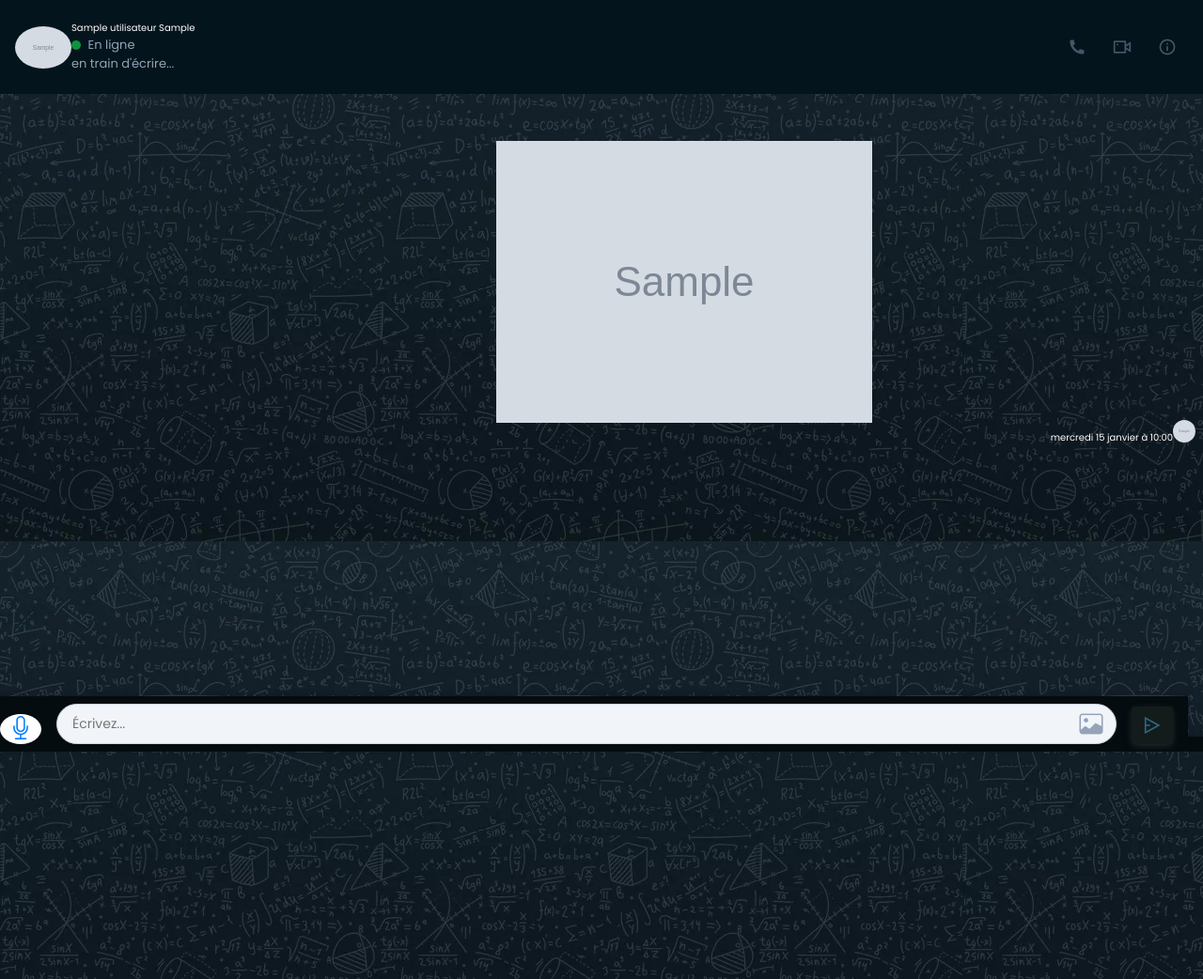
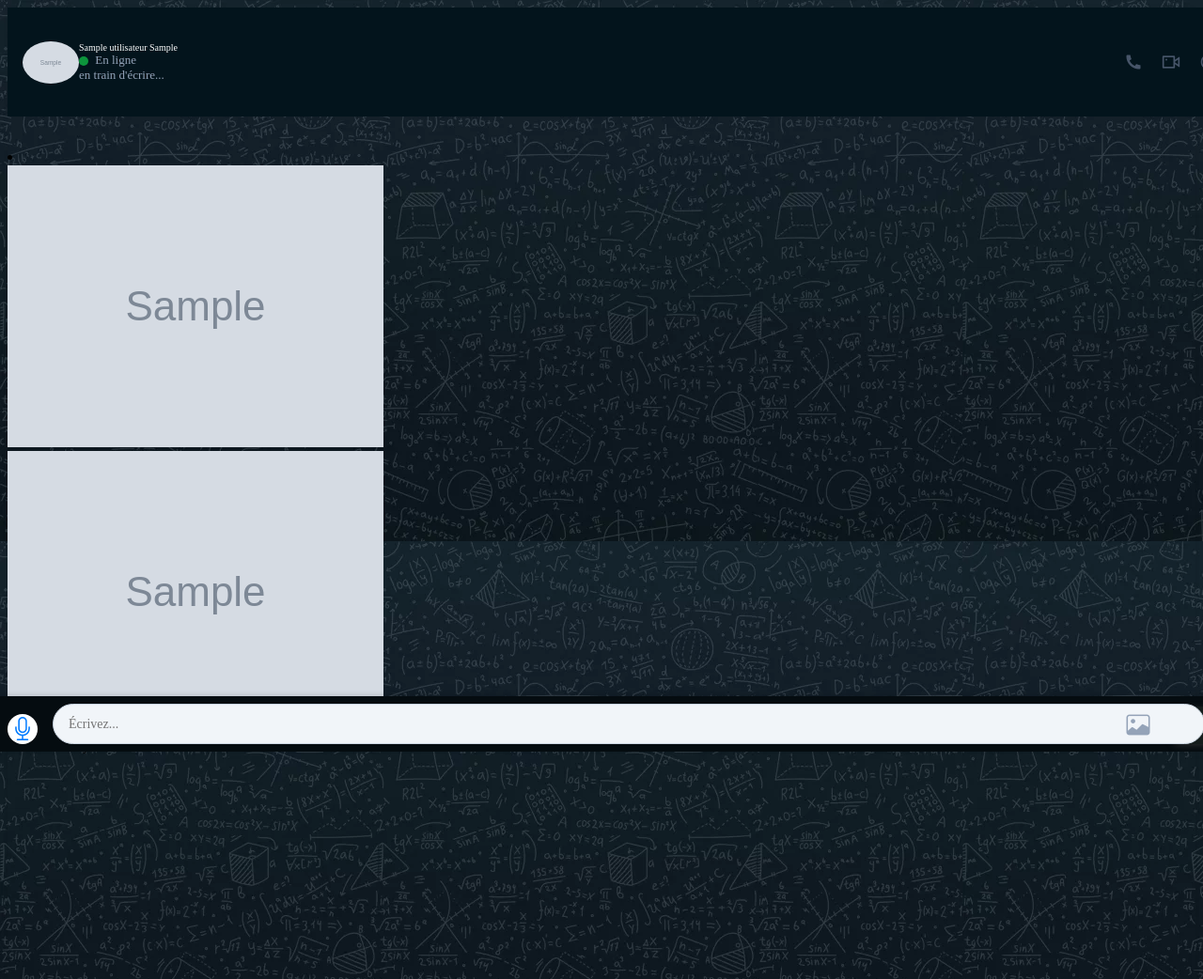
Before and after one commit to Alidouwarma09/Django_Chat_project, a Django app: page /Utilisateur/detail_utilisateur/1/ in a window 1280 px wide. Shown: the top 1042 px of the page at 94% size. Run offline with Django 5.2, Linux system fonts and the light colour scheme; a user stored in the database is signed in; tables that the repository leaves empty hold one stand-in row (values such as "Sample post"); grey boxes marked "Sample" are stand-in pictures; some libraries are stand-ins or nearby versions.

Commit message:
commit 44

```diff
--- a/Utilisateur/static/accueil_utilisateur/css/styles.css
+++ b/Utilisateur/static/accueil_utilisateur/css/styles.css
@@ -56,6 +56,7 @@ body {
 }
 .content-message-name {
     font-size: 14px;
+    color: white;
     font-weight: bold; /* Texte en gras */
     display: block; /* Rend le texte sur une ligne distincte */
     margin-bottom: 4px; /* Espacement en dessous */
@@ -65,7 +66,7 @@ body {
     overflow: hidden;
     white-space: nowrap;
     font-size: 12px; /* Taille de la police plus petite */
-    color: #555; /* Couleur de texte plus claire */
+    color: #8a8787; /* Couleur de texte plus claire */
 }
 .content-message-more {
     text-align: right;
@@ -767,7 +768,7 @@ button {
     display: flex;
     justify-content: space-between;
     position: sticky;
-    bottom: 0; /* Positionne le formulaire au bas */
+    bottom: 0; /* Positionne le formulaire au bsdsdsdas */
     padding: 10px; /* Espacement interne */
     background-color: #f9f9f9; /* Fond clair */
     border-top: 1px solid #cccccc;
--- a/Utilisateur/templates/connexion_utilisateur.html
+++ b/Utilisateur/templates/connexion_utilisateur.html
@@ -13,7 +13,7 @@
 <div class="login-card-container">
     <div class="login-card">
         <div class="login-card-logo">
-            <img src="{% static 'chater_logo.png' %}" alt="chater_logo" style="width: 150px">
+            <img src="{% static 'chater_logo.png' %}" alt="chater_logo" style="width:150px">
         </div>
         <div class="login-card-header">
             <h1>Connexion</h1>
--- a/Utilisateur/templates/detail_utilisateur.html
+++ b/Utilisateur/templates/detail_utilisateur.html
@@ -6,7 +6,6 @@
     <meta name="viewport" content="width=device-width, initial-scale=1.0">
     <link href="https://cdn.jsdelivr.net/npm/remixicon@3.2.0/fonts/remixicon.css" rel="stylesheet">
     <link rel="stylesheet" href="{% static 'accueil_utilisateur/css/tailwindcss-colors.css' %}">
-    <link rel="stylesheet" href="{% static 'accueil_utilisateur/css/publier_video.css' %}">
     <link rel="stylesheet" href="https://cdn.jsdelivr.net/npm/bootstrap-icons@1.11.3/font/bootstrap-icons.min.css">
     <script src="https://code.jquery.com/jquery-3.6.0.min.js"></script>
     <link rel="stylesheet" href="https://cdnjs.cloudflare.com/ajax/libs/cropperjs/1.5.13/cropper.min.css">
@@ -27,7 +26,7 @@
         background-color: #050c10;
         align-items: flex-end;
         bottom: 0;
-        width: 100%; /* Assure que le formulaire s'étend sur toute la largeur de la fenêtre */
+        width: 100%; /* Assure que lssdse formulaire s'étend sur toute la largeur de la fenêtre */
         z-index: 1000;
         box-shadow: 0 -2px 5px rgba(0, 0, 0, 0.1); /* Ajoute une ombre au formulaire pour le démarquer */
     }
@@ -96,10 +95,6 @@
         display: flex;
         align-items: center;
     }
-    .conversation-user-name {
-        font-weight: 500;
-        font-size: 17px;
-    }
     .conversation-user-status {
         color: var(--slate-400);
         font-size: 13px;
@@ -140,123 +135,6 @@
     }
     .conversation-buttons > :active {
         background-color: var(--slate-200);
-    }
-    .conversation-wrapper {
-        list-style-type: none;
-        margin-bottom: 200px;
-        margin-top: 100px;
-    }
-    .conversation-item {
-        display: flex;
-        align-items: flex-end;
-        flex-direction: row-reverse;
-        margin-bottom: 16px;
-    }
-    .conversation-item.recoi {
-        flex-direction: row;
-    }
-    .conversation-item-side {
-        margin-right: 8px;
-    }
-    .conversation-item.recoi .conversation-item-side {
-        margin-left: 8px;
-    }
-    .conversation-item-image {
-        width: 24px;
-        height: 24px;
-        border-radius: 50%;
-        object-fit: cover;
-        display: block;
-    }
-    .conversation-item-content {
-        width: 100%;
-    }
-    .conversation-item-wrapper:not(:last-child) {
-        margin-bottom: 8px;
-    }
-    .conversation-item-box {
-        max-width: 720px;
-        position: relative;
-        margin-left: auto;
-    }
-    .conversation-item.recoi .conversation-item-box {
-        margin-left: unset;
-    }
-    .conversation-item-text {
-        padding: 12px 16px 8px;
-        background-color: #012e3d;
-        box-shadow: 0 2px 12px -2px rgba(0, 0, 0, .1);
-        font-size: 14px;
-        border-radius: 6px;
-        line-height: 1.5;
-        margin-left: 32px;
-        color: white;
-    }
-    .conversation-item.recoi .conversation-item-text {
-        margin-left: unset;
-        margin-right: 32px;
-    }
-    .conversation-item.recoi .conversation-item-text {
-        background-color: #fff;
-        box-shadow: 0 2px 12px -2px var(--emerald-500);
-        color: gray;
-    }
-    .conversation-item-time {
-        font-size: 10px;
-        color: white;
-        display: block;
-        text-align: right;
-        margin-top: 4px;
-        line-height: 1;
-    }
-    .conversation-item.recoi .conversation-item-time {
-        color: white;
-    }
-    .conversation-item-dropdown {
-        position: absolute;
-        top: 0;
-        left: 0;
-        opacity: 0;
-        visibility: hidden;
-        transition: all .15s ease-in-out;
-    }
-    .conversation-item.recoi .conversation-item-dropdown {
-        left: unset;
-        right: 0;
-    }
-    .conversation-item-wrapper:hover .conversation-item-dropdown {
-        opacity: 1;
-        visibility: visible;
-    }
-    .conversation-item-dropdown-toggle {
-        width: 24px;
-        height: 24px;
-        display: flex;
-        align-items: center;
-        justify-content: center;
-        border-radius: 4px;
-        background-color: var(--white);
-        outline: transparent;
-        border: 1px solid var(--slate-200);
-        cursor: pointer;
-        transition: all .15s ease-in-out;
-    }
-    .conversation-item-dropdown-toggle:hover {
-        background-color: var(--emerald-500);
-        color: var(--white);
-        box-shadow: 0 2px 12px -2px var(--emerald-500);
-    }
-    .conversation-item-dropdown-toggle:active {
-        background-color: var(--emerald-600);
-    }
-    .conversation-item.recoi .conversation-item-dropdown-list {
-        left: unset;
-        right: 0;
-    }
-    .conversation-item-dropdown.active .conversation-item-dropdown-list {
-        opacity: 1;
-        visibility: visible;
-        transform: scale(1);
     }
 
     .conversation-form {
```
